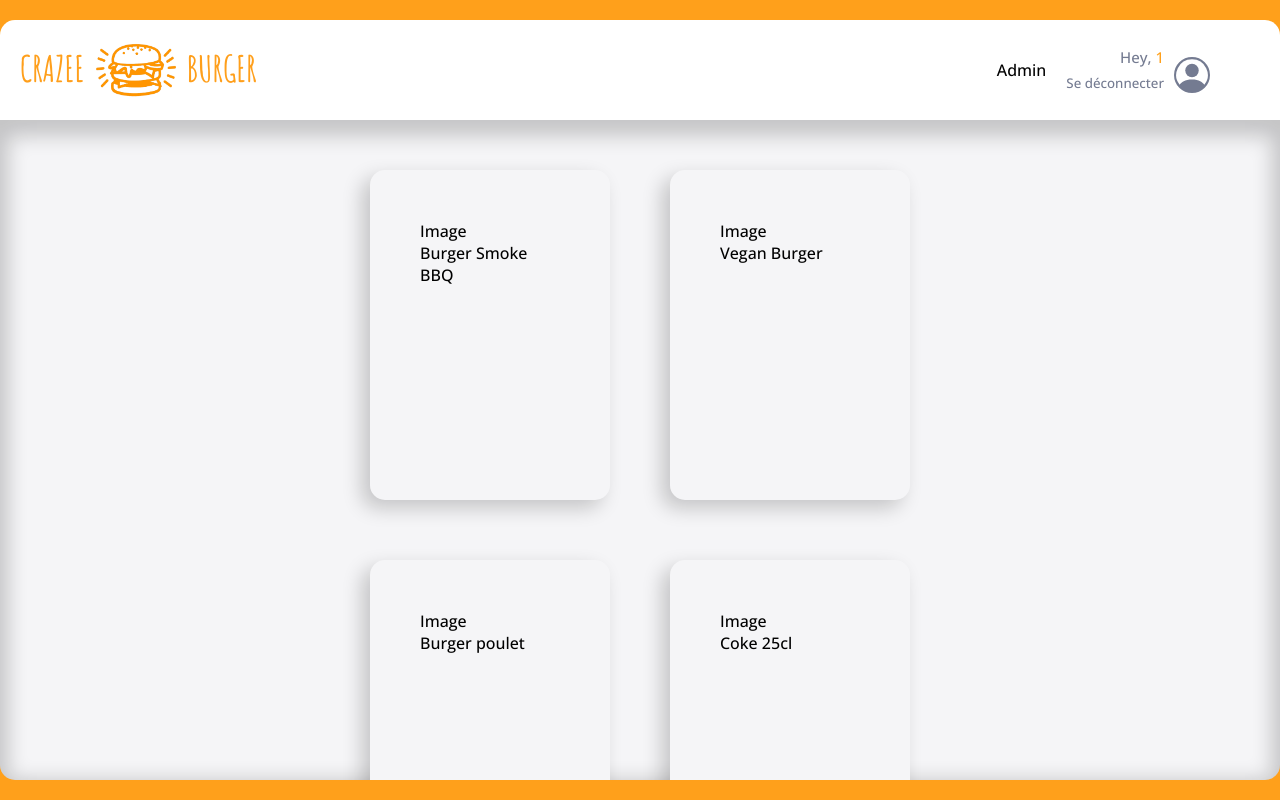
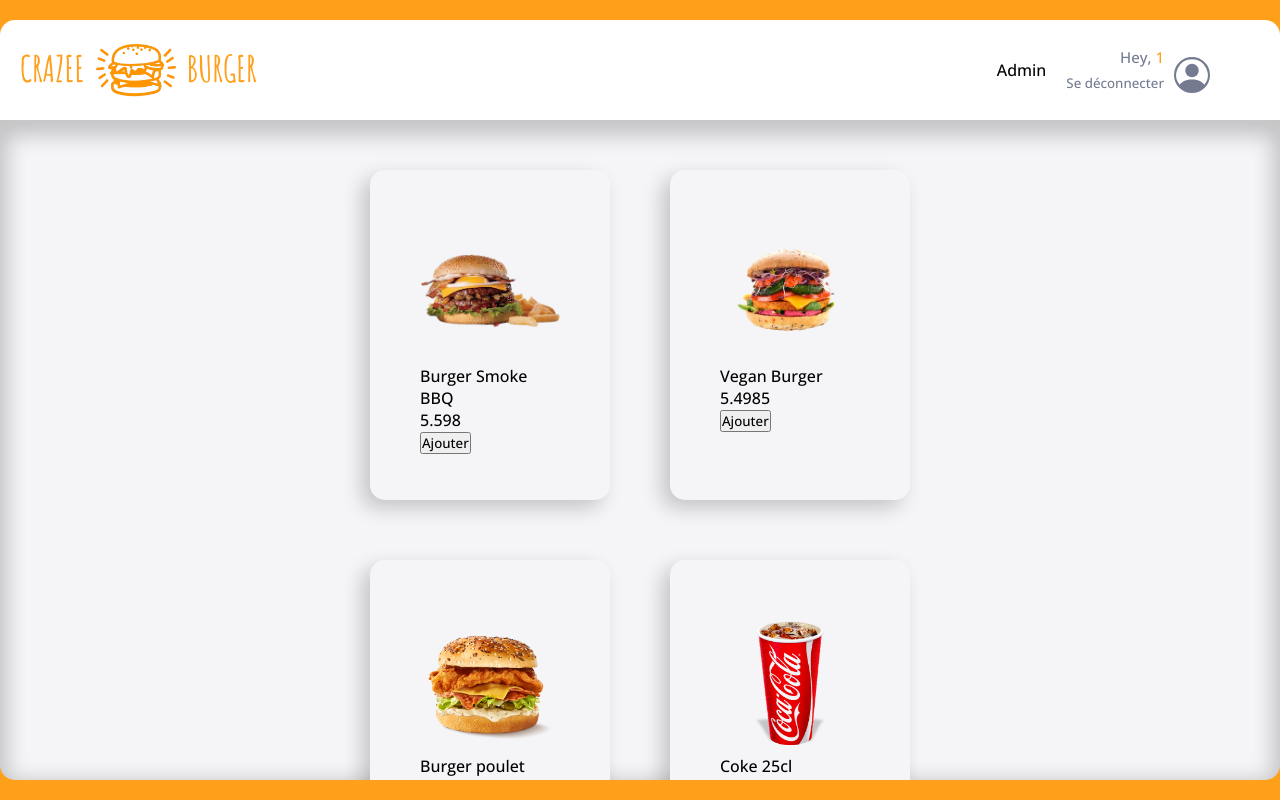
Before and after one commit to LuckyMarty/crazee-burger, a React (Create React App) app: page /order/1 in a window 1280 px wide. Built offline with nearby package versions, Linux system fonts and the light colour scheme.

Commit message:
🚧 F05: ORDER > MENU > Add products card, infos and CSS

```diff
--- a/src/components/pages/order/Main/Menu.js
+++ b/src/components/pages/order/Main/Menu.js
@@ -13,8 +13,16 @@ export default function Menu() {
             {products.map((product) => {
                 return(
                     <article>
-                        <div>Image</div>
-                        <div>{product.title}</div>
+                        <div className='image'>
+                            <img src={product.imageSource} />
+                        </div>
+                        <div className='info-text'>
+                            <div className='title'>{product.title}</div>
+                            <div className='description'>
+                                <div className='price'>{product.price}</div>
+                                <button className='add-button'>Ajouter</button>
+                            </div>
+                        </div>
                     </article>
                 )
             })}
@@ -41,5 +49,17 @@ const MenuStyled = styled.div`
         border-radius: ${theme.borderRadius.extraRound};
         overflow: hidden;
         box-shadow: -8px 8px 20px 0 rgba(0,0,0,.2);
+
+        .image {
+            width: 100%;
+            height: 145px;
+
+            >img {
+                width: 100%;
+                height: 145px;
+                object-fit: contain;
+            }
+        }
+
     }
 `;
```
